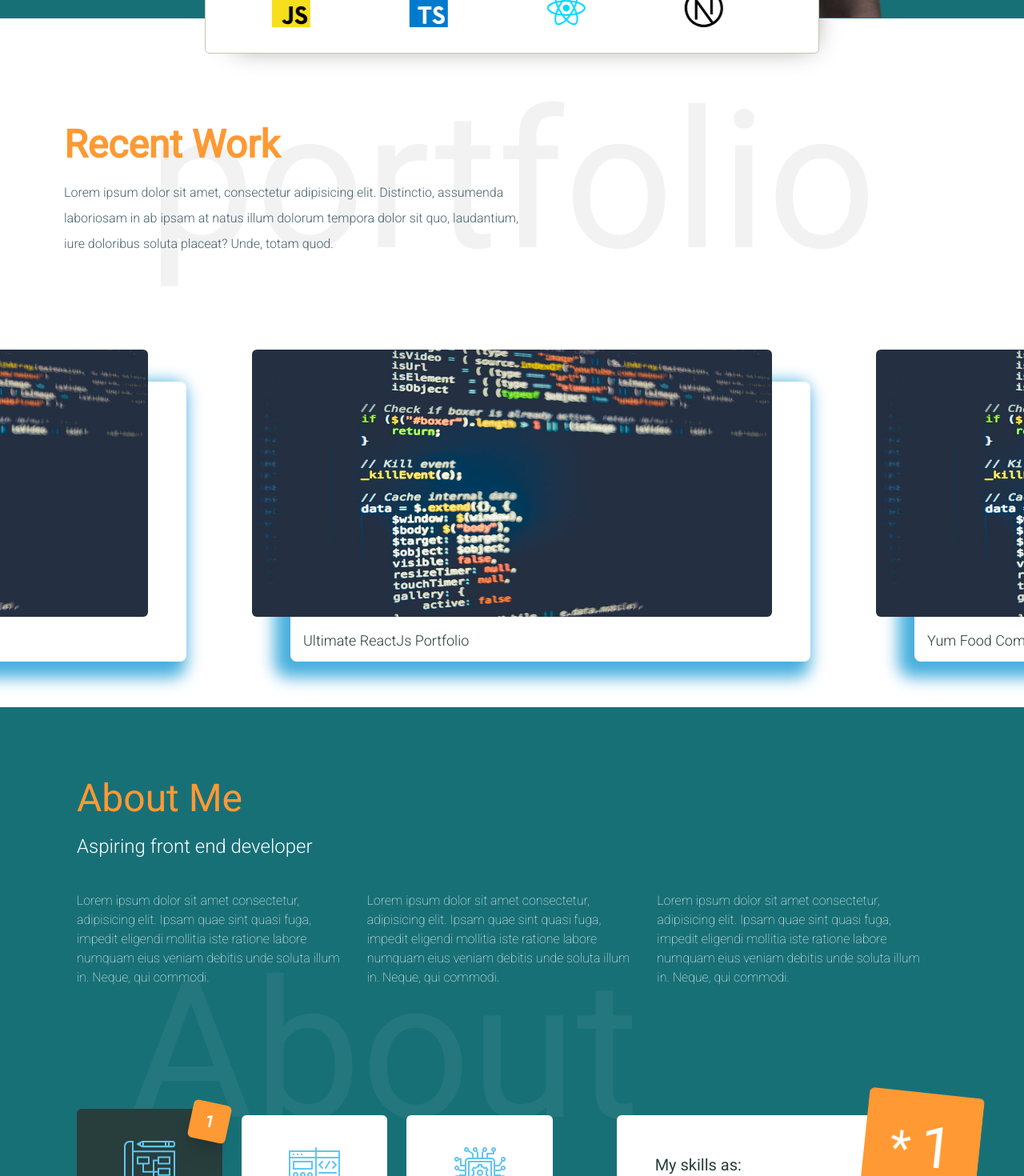
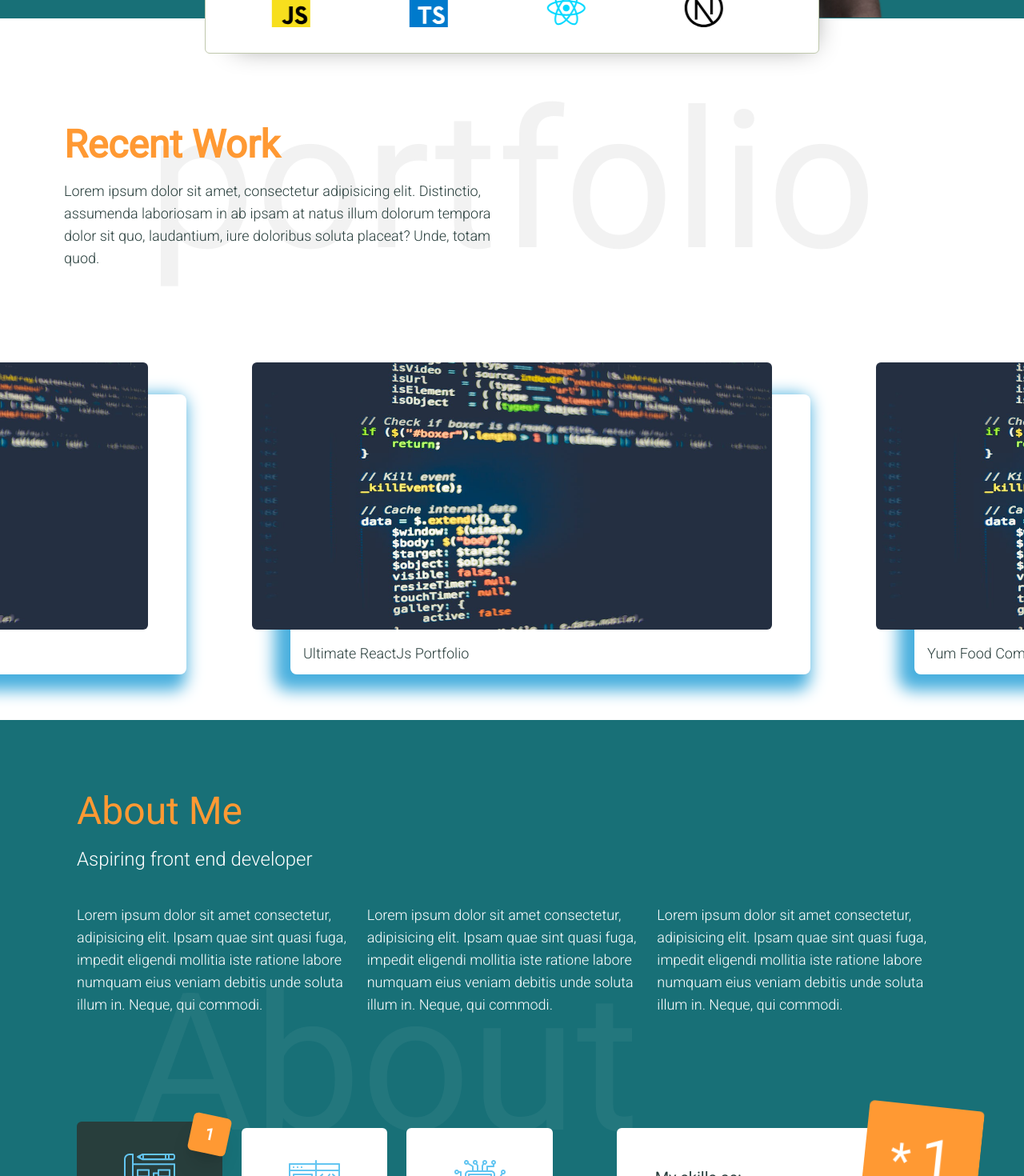
Before and after one commit to misiek869/portfolio, a Next.js app: page / in a window 1280 px wide. Shown: the part 787-2257 px from the top of the page at 80% size. Built offline with nearby package versions, Linux system fonts and the light colour scheme.

Commit message:
change font size

```diff
--- a/src/app/components/AboutMe/About.tsx
+++ b/src/app/components/AboutMe/About.tsx
@@ -56,19 +56,19 @@ const About = () => {
 						Aspiring front end developer
 					</h4>
 					<section className='relative flex flex-col lg:flex-row px-5 md:px-24'>
-						<p className='w-full lg:w-1/3 text-white mr-0 mb-5  lg:mr-4 font-[200]'>
+						<p className='w-full lg:w-1/3 text-white mr-0 mb-5 font-light lg:mr-4 text-sm md:text-lg'>
 							Lorem ipsum dolor sit amet consectetur, adipisicing elit. Ipsam
 							quae sint quasi fuga, impedit eligendi mollitia iste ratione
 							labore numquam eius veniam debitis unde soluta illum in. Neque,
 							qui commodi.
 						</p>
-						<p className='w-full lg:w-1/3 text-white mr-0 mb-5  lg:mr-4 font-[200]'>
+						<p className='w-full lg:w-1/3 text-white mr-0 mb-5 font-light lg:mr-4 text-sm md:text-lg'>
 							Lorem ipsum dolor sit amet consectetur, adipisicing elit. Ipsam
 							quae sint quasi fuga, impedit eligendi mollitia iste ratione
 							labore numquam eius veniam debitis unde soluta illum in. Neque,
 							qui commodi.
 						</p>
-						<p className='w-full lg:w-1/3 text-white mr-0 mb-5  lg:mr-4 font-[200]'>
+						<p className='w-full lg:w-1/3 text-white mr-0 mb-5 font-light lg:mr-4 text-sm md:text-lg'>
 							Lorem ipsum dolor sit amet consectetur, adipisicing elit. Ipsam
 							quae sint quasi fuga, impedit eligendi mollitia iste ratione
 							labore numquam eius veniam debitis unde soluta illum in. Neque,
--- a/src/app/components/Portfolio/Portfolio.tsx
+++ b/src/app/components/Portfolio/Portfolio.tsx
@@ -14,7 +14,7 @@ const Portfolio = () => {
 					<p className='text-orange capitalize  md:pl-[80px] px-5 font-extrabold text-5xl'>
 						recent work
 					</p>
-					<p className='max-w-2xl md:pl-[80px] px-5 font-[300] text-[16px] text-[#47626D] leading-8 mt-5'>
+					<p className='max-w-2xl md:pl-[80px] px-5 text-sm md:text-lg font-light text-dark leading-8 mt-5'>
 						Lorem ipsum dolor sit amet, consectetur adipisicing elit.
 						Distinctio, assumenda laboriosam in ab ipsam at natus illum dolorum
 						tempora dolor sit quo, laudantium, iure doloribus soluta placeat?
```
